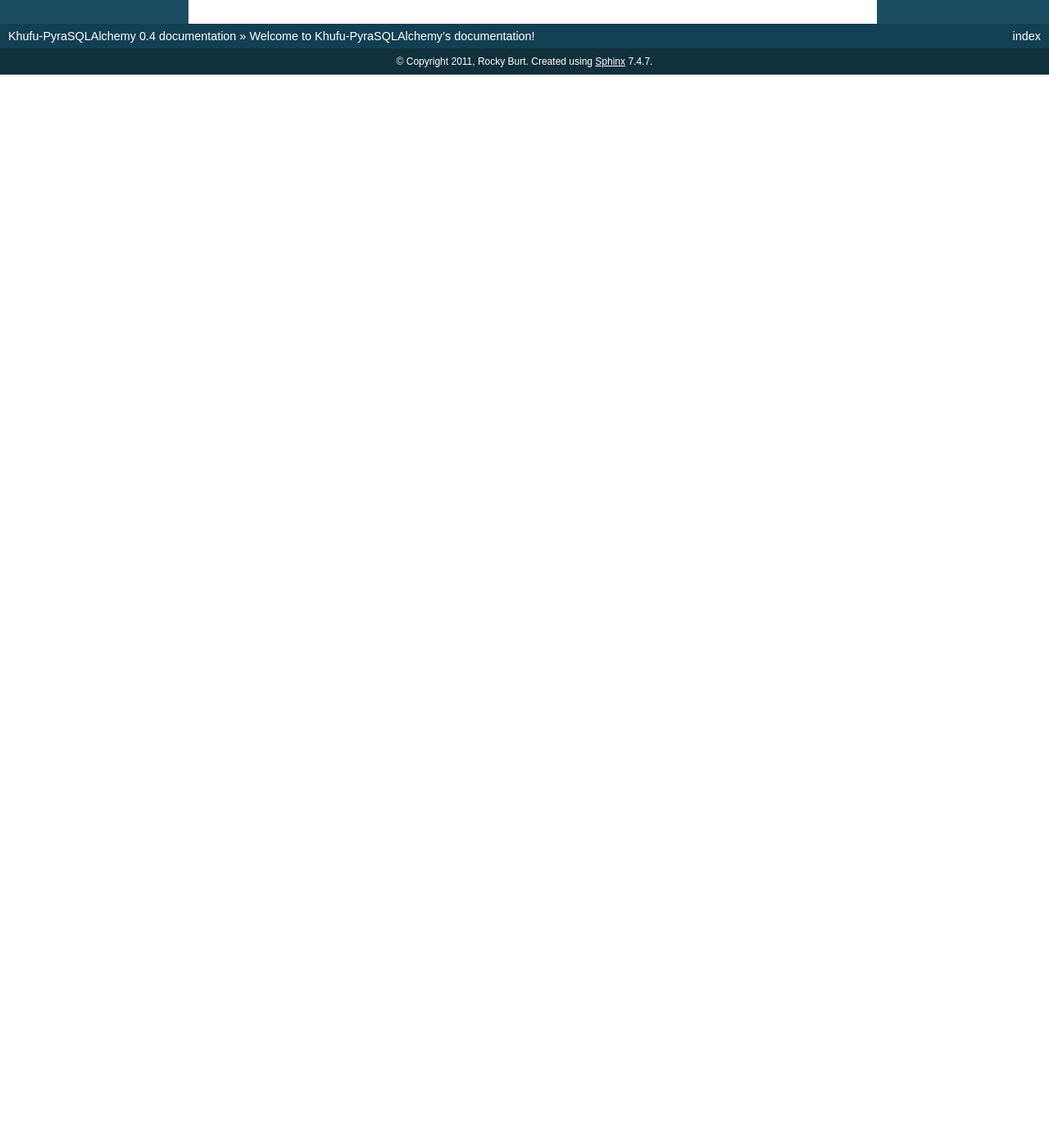
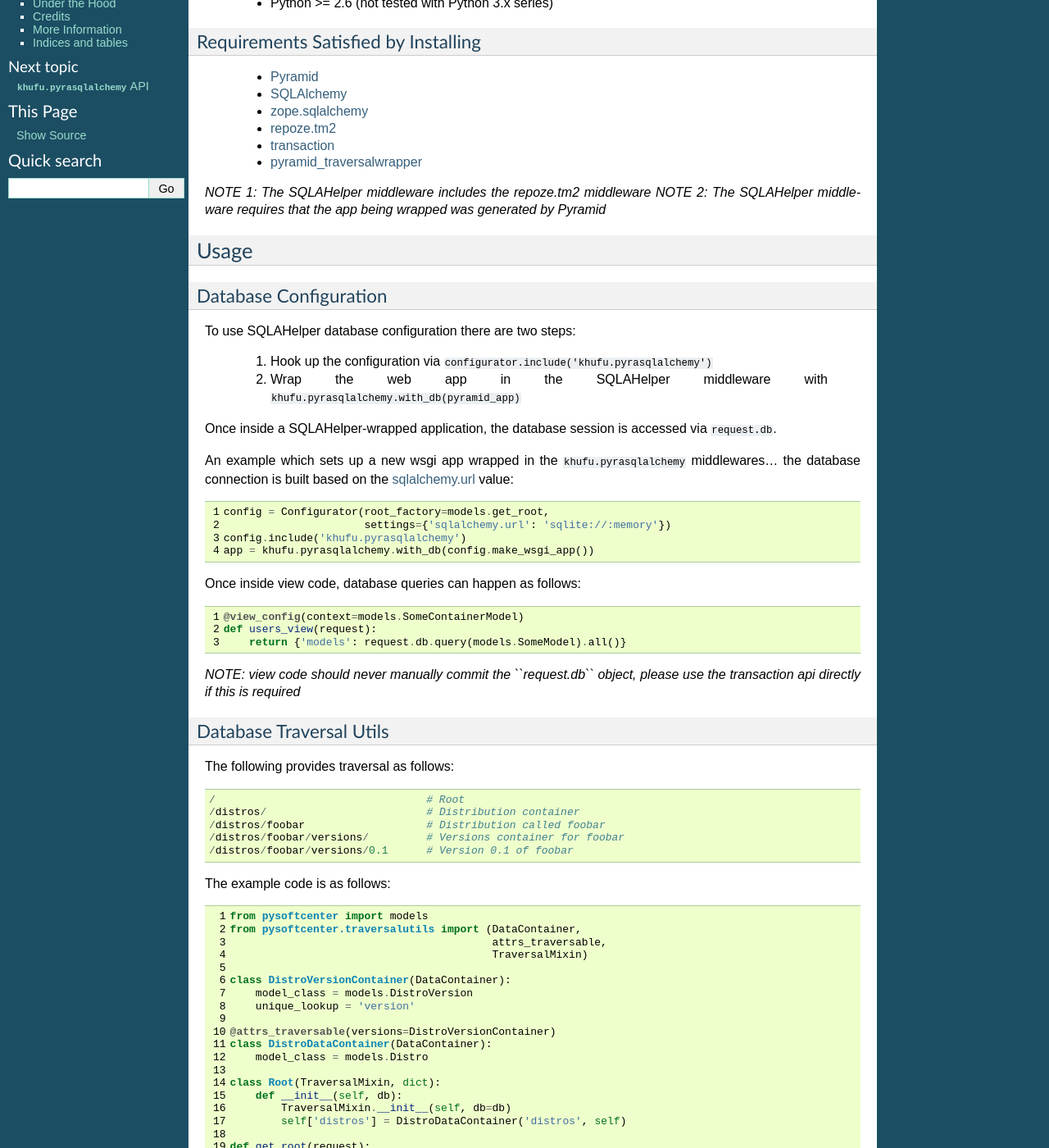
Before and after one commit to khufuproject/khufu_sqlalchemy, a Sphinx documentation site: the page built from docs/index.rst, in a window 1280 px wide and 1400 px high, scrolled down 270 px. Shown: the whole window at 82% size. Built offline with Sphinx 7.4.7, drawn with Linux system fonts in a browser that asks for light colours; before the commit the page ends 900 px from its top, so only the background shows below that; some of the changed text lies outside the part shown.

Commit message:
Setting up docs for sphinx

```diff
--- a/docs/conf.py
+++ b/docs/conf.py
@@ -13,6 +13,17 @@
 
 import sys, os
 
+parent = os.path.dirname(os.path.dirname(__file__))
+sys.path.append(os.path.abspath(parent))
+wd = os.getcwd()
+os.chdir(parent)
+os.system('%s setup.py test -q' % sys.executable)
+os.chdir(wd)
+
+for item in os.listdir(parent):
+    if item.endswith('.egg'):
+        sys.path.append(os.path.join(parent, item))
+
 # If extensions (or modules to document with autodoc) are in another directory,
 # add these directories to sys.path here. If the directory is relative to the
 # documentation root, use os.path.abspath to make it absolute, like shown here.
@@ -25,7 +36,7 @@ import sys, os
 
 # Add any Sphinx extension module names here, as strings. They can be extensions
 # coming with Sphinx (named 'sphinx.ext.*') or your custom ones.
-extensions = ['sphinx.ext.viewcode']
+extensions = ['sphinx.ext.viewcode', 'sphinx.ext.autodoc']
 
 # Add any paths that contain templates here, relative to this directory.
 templates_path = ['_templates']
--- a/docs/index.rst
+++ b/docs/index.rst
@@ -1,19 +1,150 @@
-.. Khufu-PyraSQLAlchemy documentation master file, created by
-   sphinx-quickstart on Sat Feb 19 17:52:25 2011.
-   You can adapt this file completely to your liking, but it should at least
-   contain the root `toctree` directive.
+====================
+Khufu-PyraSQLAlchemy
+====================
 
-Welcome to Khufu-PyraSQLAlchemy's documentation!
-================================================
+Overview
+========
 
-Contents:
+Khufu-PyraSQLAlchemy is meant to reduce the plumbing required to configure a
+:term:`SQLAlchemy` based database connection with a :term:`Pyramid` based web app.
+
+
+Requirements
+============
+
+  * Python >= 2.6 (not tested with Python 3.x series)
+
+Requirements Satisfied by Installing
+------------------------------------
+
+  * :term:`Pyramid`
+  * :term:`SQLAlchemy`
+  * :term:`zope.sqlalchemy`
+  * :term:`repoze.tm2`
+  * :term:`transaction`
+  * :term:`pyramid_traversalwrapper`
+
+*NOTE 1: The SQLAHelper middleware includes the repoze.tm2 middleware*
+*NOTE 2: The SQLAHelper middleware requires that the app being wrapped was generated by Pyramid*
+
+Usage
+=====
+
+Database Configuration
+----------------------
+
+To use SQLAHelper database configuration there are two steps:
+
+  1. Hook up the configuration via ``configurator.include('khufu.pyrasqlalchemy')``
+  2. Wrap the web app in the SQLAHelper middleware with
+     ``khufu.pyrasqlalchemy.with_db(pyramid_app)``
+
+Once inside a SQLAHelper-wrapped application, the database session is
+accessed via ``request.db``.
+
+An example which sets up a new wsgi app wrapped in the ``khufu.pyrasqlalchemy``
+middlewares... the database connection is built based on the :term:`sqlalchemy.url` value:
+
+.. code-block:: python
+ :linenos:
+
+ config = Configurator(root_factory=models.get_root,
+                       settings={'sqlalchemy.url': 'sqlite://:memory'})
+ config.include('khufu.pyrasqlalchemy')
+ app = khufu.pyrasqlalchemy.with_db(config.make_wsgi_app())
+
+Once inside view code, database queries can happen as follows:
+
+.. code-block:: python
+ :linenos:
+
+ @view_config(context=models.SomeContainerModel)
+ def users_view(request):
+     return {'models': request.db.query(models.SomeModel).all()}
+
+*NOTE: view code should never manually commit the ``request.db`` object,
+please use the transaction api directly if this is required*
+
+Database Traversal Utils
+------------------------
+
+The following provides traversal as follows::
+
+  /                                 # Root
+  /distros/                         # Distribution container
+  /distros/foobar                   # Distribution called foobar
+  /distros/foobar/versions/         # Versions container for foobar
+  /distros/foobar/versions/0.1      # Version 0.1 of foobar
+
+The example code is as follows:
+
+.. code-block:: python
+ :linenos:
+
+ from pysoftcenter import models
+ from pysoftcenter.traversalutils import (DataContainer,
+                                          attrs_traversable,
+                                          TraversalMixin)
+
+ class DistroVersionContainer(DataContainer):
+     model_class = models.DistroVersion
+     unique_lookup = 'version'
+
+ @attrs_traversable(versions=DistroVersionContainer)
+ class DistroDataContainer(DataContainer):
+     model_class = models.Distro
+
+ class Root(TraversalMixin, dict):
+     def __init__(self, db):
+         TraversalMixin.__init__(self, db=db)
+         self['distros'] = DistroDataContainer('distros', self)
+
+ def get_root(request):
+     root = Root(request.db)
+     return root
+
+
+Transaction Handling
+====================
+
+If your application requires control over the transaction handling,
+please use the :term:`transaction` api.
+
+Under the Hood
+==============
+
+There is nothing magical about :term:`Khufu-PyraSQLAlchemy`.  It does the
+following things:
+
+  1. Registers a :term:`SQLAlchemy` based session factory and stores it in the middleware
+  2. Uses :term:`zope.sqlalchemy` to connect that session factory to the transaction handling
+  3. Uses middleware to do the following:
+
+    i) At the start of a request, a new session is created and stuffed into the :term:`environ`
+    ii) Using a :term:`NewRequest` event, the active session is retrieved from :term:`environ` and
+        added onto the request as the ``db`` attribute.
+    iii) At the end of the request, either commit the session/transaction if
+         no error occurred, else rollback (provided by :term:`repoze.tm2`).
+
+Credits
+=======
+
+  * Developed and maintained by Rocky Burt <rocky AT serverzen DOT com>
+
+
+More Information
+================
 
 .. toctree::
-   :maxdepth: 2
+ :maxdepth: 1
+
+ api.rst
+ glossary.rst
 
 Indices and tables
 ==================
 
+* :ref:`glossary`
 * :ref:`genindex`
 * :ref:`modindex`
 * :ref:`search`
```
Also changed, not shown: README.txt (+1 -125 lines), docs/api.rst (added, +12 -0 lines), docs/glossary.rst (added, +49 -0 lines), 1 other file.
